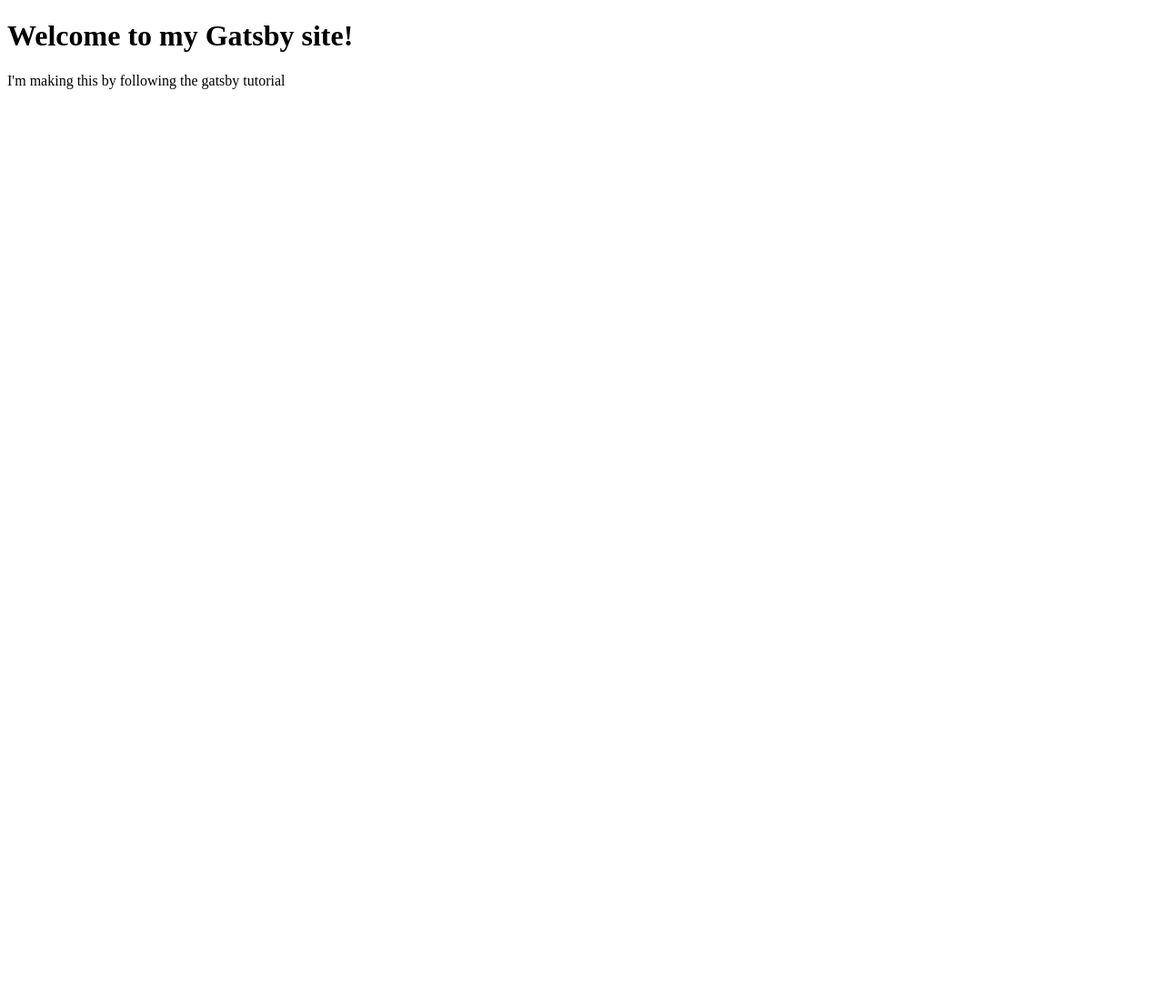
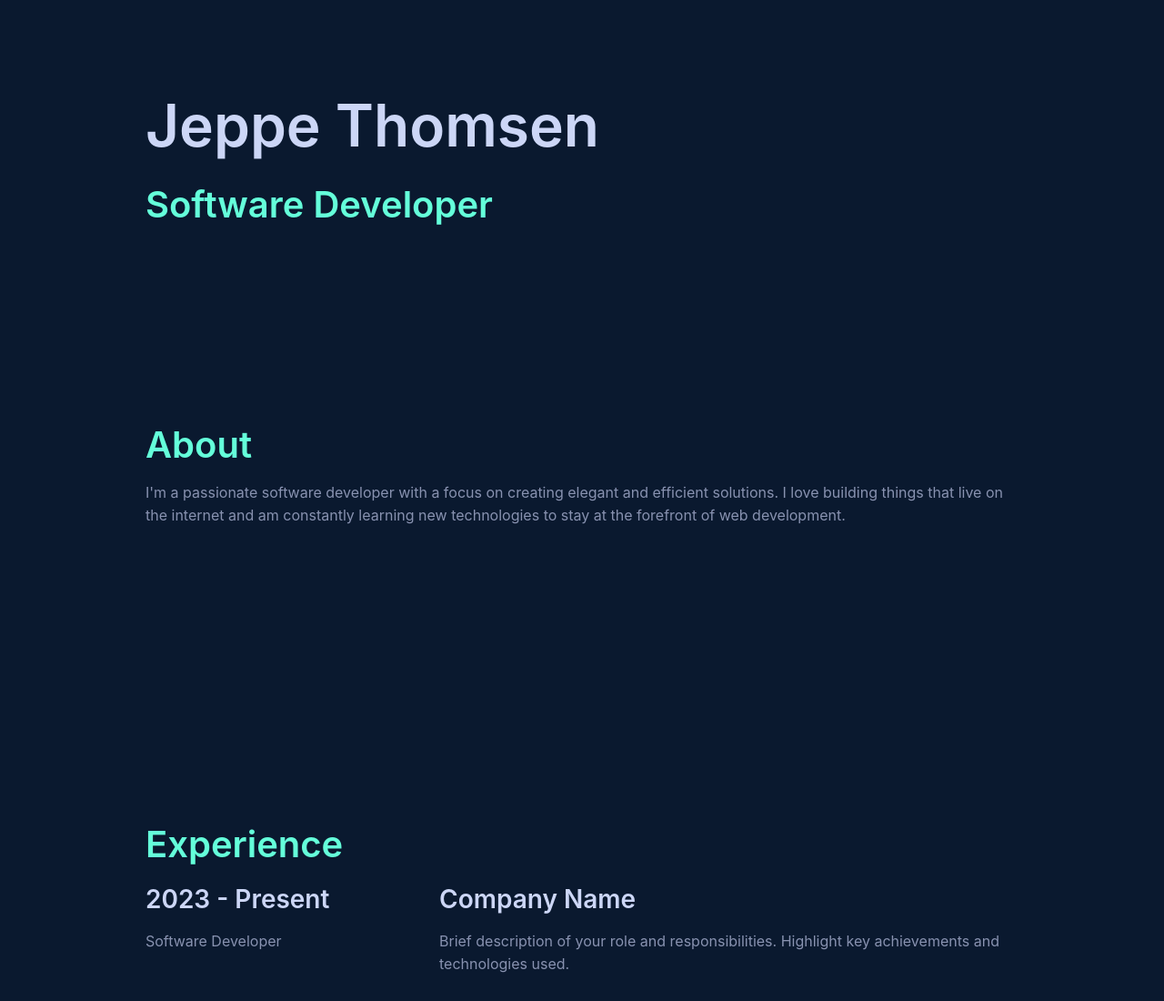
Before and after one commit to jetho22/jeppe-portfolio, a Gatsby site: page / in a window 1280 px wide. Shown: the top 1100 px of the page at 91% size. Before the commit the page ends 800 px from the top, so only its background shows below. Built offline with nearby package versions, Linux system fonts and the light colour scheme; Gatsby itself is replaced by a stand-in of ours.

Commit message:
setting up design

```diff
--- a/gatsby-config.js
+++ b/gatsby-config.js
@@ -6,5 +6,7 @@
     title: `jeppe-portfolio`,
     siteUrl: `https://www.yourdomain.tld`,
   },
-  plugins: [],
+  plugins: [
+    'gatsby-plugin-styled-components',
+  ],
 }
--- /dev/null
+++ b/src/components/Layout.js
@@ -0,0 +1,53 @@
+import React from 'react';
+import styled from 'styled-components';
+import { motion } from 'framer-motion';
+
+const LayoutWrapper = styled.div`
+  max-width: 1000px;
+  margin: 0 auto;
+  padding: 0 20px;
+  min-height: 100vh;
+  display: flex;
+  flex-direction: column;
+`;
+
+const Header = styled.header`
+  padding: 100px 0;
+  display: flex;
+  justify-content: space-between;
+  align-items: center;
+`;
+
+const Main = styled.main`
+  flex: 1;
+`;
+
+const Footer = styled.footer`
+  padding: 20px 0;
+  text-align: center;
+  color: #8892b0;
+  font-size: 14px;
+`;
+
+const Layout = ({ children }) => {
+  return (
+    <LayoutWrapper>
+      <Header>
+        <motion.div
+          initial={{ opacity: 0, y: 20 }}
+          animate={{ opacity: 1, y: 0 }}
+          transition={{ duration: 0.5 }}
+        >
+          <h1>Jeppe Thomsen</h1>
+          <h2>Software Developer</h2>
+        </motion.div>
+      </Header>
+      <Main>{children}</Main>
+      <Footer>
+        <p>© {new Date().getFullYear()} Jeppe Thomsen. All rights reserved.</p>
+      </Footer>
+    </LayoutWrapper>
+  );
+};
+
+export default Layout;
--- a/src/pages/index.js
+++ b/src/pages/index.js
@@ -1,14 +1,126 @@
-import * as React from "react"
+import React from 'react';
+import styled from 'styled-components';
+import { motion } from 'framer-motion';
+import Layout from '../components/Layout';
+import GlobalStyles from '../styles/GlobalStyles';
+
+const Section = styled.section`
+  margin-bottom: 100px;
+`;
+
+const Grid = styled.div`
+  display: grid;
+  grid-template-columns: 3fr 7fr;
+  gap: 50px;
+  margin-top: 20px;
+
+  @media (max-width: 768px) {
+    grid-template-columns: 1fr;
+  }
+`;
+
+const ExperienceItem = styled.div`
+  margin-bottom: 30px;
+`;
+
+const ProjectGrid = styled.div`
+  display: grid;
+  grid-template-columns: repeat(auto-fill, minmax(300px, 1fr));
+  gap: 20px;
+  margin-top: 20px;
+`;
+
+const ProjectCard = styled(motion.div)`
+  background: rgba(255, 255, 255, 0.05);
+  padding: 20px;
+  border-radius: 4px;
+  transition: transform 0.2s ease;
+
+  &:hover {
+    transform: translateY(-5px);
+  }
+`;
 
 const IndexPage = () => {
   return (
-    <main>
-      <h1>Welcome to my Gatsby site!</h1>
-      <p>I'm making this by following the gatsby tutorial</p>
-    </main>
-  )
-}
+    <>
+      <GlobalStyles />
+      <Layout>
+        <Section>
+          <motion.div
+            initial={{ opacity: 0, y: 20 }}
+            animate={{ opacity: 1, y: 0 }}
+            transition={{ duration: 0.5 }}
+          >
+            <h2>About</h2>
+            <p>
+              I'm a passionate software developer with a focus on creating elegant and efficient solutions.
+              I love building things that live on the internet and am constantly learning new technologies
+              to stay at the forefront of web development.
+            </p>
+          </motion.div>
+        </Section>
 
-export default IndexPage
+        <Section>
+          <motion.div
+            initial={{ opacity: 0, y: 20 }}
+            animate={{ opacity: 1, y: 0 }}
+            transition={{ duration: 0.5, delay: 0.2 }}
+          >
+            <h2>Experience</h2>
+            <Grid>
+              <div>
+                <h3>2023 - Present</h3>
+                <p>Software Developer</p>
+              </div>
+              <ExperienceItem>
+                <h3>Company Name</h3>
+                <p>
+                  Brief description of your role and responsibilities. Highlight key achievements
+                  and technologies used.
+                </p>
+              </ExperienceItem>
+            </Grid>
+          </motion.div>
+        </Section>
+
+        <Section>
+          <motion.div
+            initial={{ opacity: 0, y: 20 }}
+            animate={{ opacity: 1, y: 0 }}
+            transition={{ duration: 0.5, delay: 0.4 }}
+          >
+            <h2>Projects</h2>
+            <ProjectGrid>
+              <ProjectCard
+                whileHover={{ scale: 1.02 }}
+                transition={{ duration: 0.2 }}
+              >
+                <h3>Project 1</h3>
+                <p>Description of your first project. What technologies did you use? What problems did you solve?</p>
+              </ProjectCard>
+              <ProjectCard
+                whileHover={{ scale: 1.02 }}
+                transition={{ duration: 0.2 }}
+              >
+                <h3>Project 2</h3>
+                <p>Description of your second project. Highlight the key features and your role in development.</p>
+              </ProjectCard>
+              <ProjectCard
+                whileHover={{ scale: 1.02 }}
+                transition={{ duration: 0.2 }}
+              >
+                <h3>Project 3</h3>
+                <p>Description of your third project. What makes this project unique or interesting?</p>
+              </ProjectCard>
+            </ProjectGrid>
+          </motion.div>
+        </Section>
+      </Layout>
+    </>
+  );
+};
+
+export default IndexPage;
 
 export const Head = () => <title>Home Page</title>
--- /dev/null
+++ b/src/styles/GlobalStyles.js
@@ -0,0 +1,72 @@
+import { createGlobalStyle } from 'styled-components';
+
+const GlobalStyles = createGlobalStyle`
+  :root {
+    --primary: #64ffda;
+    --background: #0a192f;
+    --text-primary: #ccd6f6;
+    --text-secondary: #8892b0;
+    --font-sans: 'Inter', -apple-system, BlinkMacSystemFont, 'Segoe UI', Roboto, 'Helvetica Neue', Arial, sans-serif;
+  }
+
+  * {
+    box-sizing: border-box;
+    margin: 0;
+    padding: 0;
+  }
+
+  html {
+    scroll-behavior: smooth;
+  }
+
+  body {
+    background-color: var(--background);
+    color: var(--text-primary);
+    font-family: var(--font-sans);
+    line-height: 1.6;
+    -webkit-font-smoothing: antialiased;
+    -moz-osx-font-smoothing: grayscale;
+  }
+
+  h1, h2, h3, h4, h5, h6 {
+    color: var(--text-primary);
+    font-weight: 600;
+    line-height: 1.2;
+    margin-bottom: 1rem;
+  }
+
+  h1 {
+    font-size: 4rem;
+    margin-bottom: 1.5rem;
+  }
+
+  h2 {
+    font-size: 2.5rem;
+    color: var(--primary);
+  }
+
+  h3 {
+    font-size: 1.75rem;
+  }
+
+  p {
+    color: var(--text-secondary);
+    margin-bottom: 1.5rem;
+  }
+
+  a {
+    color: var(--primary);
+    text-decoration: none;
+    transition: color 0.2s ease;
+
+    &:hover {
+      color: var(--text-primary);
+    }
+  }
+
+  section {
+    padding: 100px 0;
+  }
+`;
+
+export default GlobalStyles;
```
Also changed, not shown: package.json (+6 -1 lines), 1 other file.
